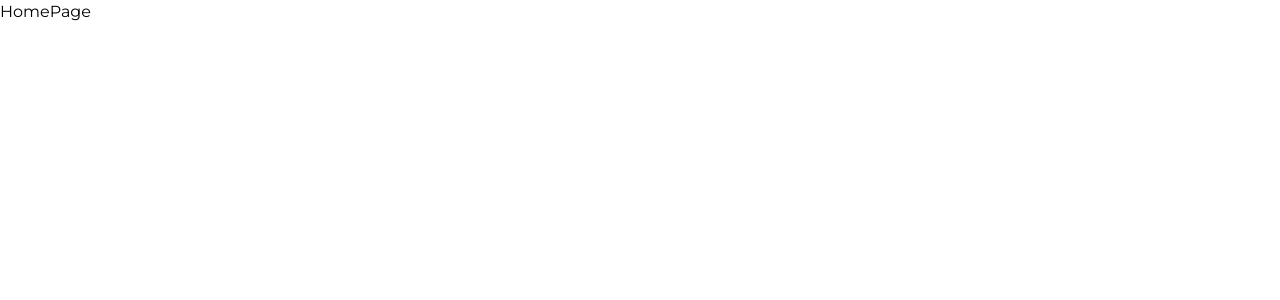
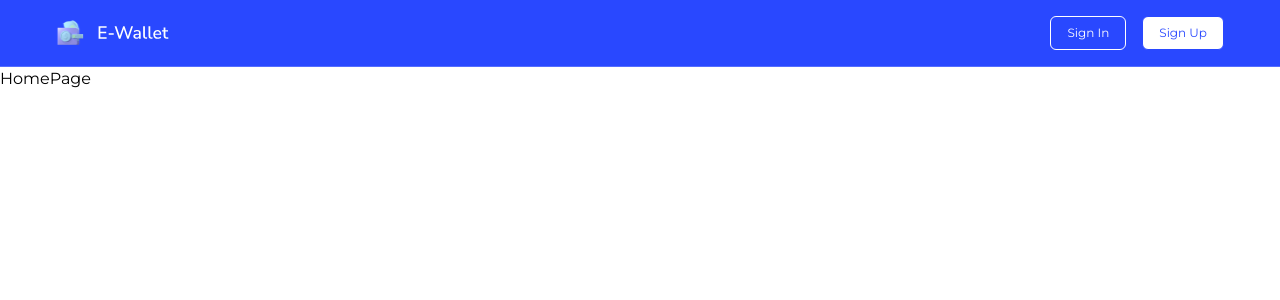
Before and after one commit to MGT06/e-wallet_frontend, a React (Vite) app: page /home in a window 1280 px wide. Shown: the top 300 px of the page. Built offline with nearby package versions, Linux system fonts and the light colour scheme.

Commit message:
feat: add navbar components

```diff
--- a/src/components/Navbar.jsx
+++ b/src/components/Navbar.jsx
@@ -1,18 +1,59 @@
-const guessNav = [
-  {
-    name: "Sign In",
-    link: "",
-  },
-  {
-    name: "Sign Up",
-    link: "",
-  },
-];
+import { Link } from "react-router";
+
+import logo from "../assets/e-wallet_logo.svg";
+import { CgClose, CgMenuRightAlt } from "react-icons/cg";
+import { useState } from "react";
 
 const Navbar = () => {
+  const [navOpen, setNavOpen] = useState(false);
+
+  const handleClick = () => {
+    setNavOpen(!navOpen);
+  };
+
   return (
-    <header>
-      <nav></nav>
+    <header className="bg-primary border-b border-white/20">
+      <div className="container flex items-center justify-between">
+        <h1>
+          <Link to="/">
+            <img className="h-7" src={logo} alt="e-wallet_logo" />
+          </Link>
+        </h1>
+        <nav className="hidden md:block">
+          <ul className="flex items-center gap-4 text-xs">
+            <li className="text-white border py-2 px-4 rounded-md hover:shadow-lg hover:opacity-90">
+              <Link to="/login">Sign In</Link>
+            </li>
+            <li className="text-primary bg-white border py-2 px-4 rounded-md hover:shadow-lg hover:opacity-90">
+              <Link to="/register">Sign Up</Link>
+            </li>
+          </ul>
+        </nav>
+        <nav className="md:hidden">
+          <CgClose
+            onClick={handleClick}
+            className={
+              navOpen ? "text-3xl text-white cursor-pointer" : "hidden"
+            }
+          />
+          <CgMenuRightAlt
+            onClick={handleClick}
+            className={
+              navOpen ? "hidden" : "text-3xl text-white cursor-pointer"
+            }
+          />
+          <ul
+            className={`${navOpen ? "top-14" : "bg-primary opacity-0 -top-42"} absolute section-container flex flex-col gap-4 left-0 w-full rounded-b-2xl shadow-lg bg-white transition-all ease-in`}
+          >
+            <li className="py-2 px-4 text-center text-primary rounded-lg">
+              <Link to="/login">Sign In</Link>
+            </li>
+            <li className="py-2 px-4 text-center text-primary border border-primary rounded-lg">
+              <Link to="/register">Sign Up</Link>
+            </li>
+          </ul>
+        </nav>
+      </div>
     </header>
   );
 };
```
Also changed, not shown: src/assets/e-wallet_logo.svg (added).
